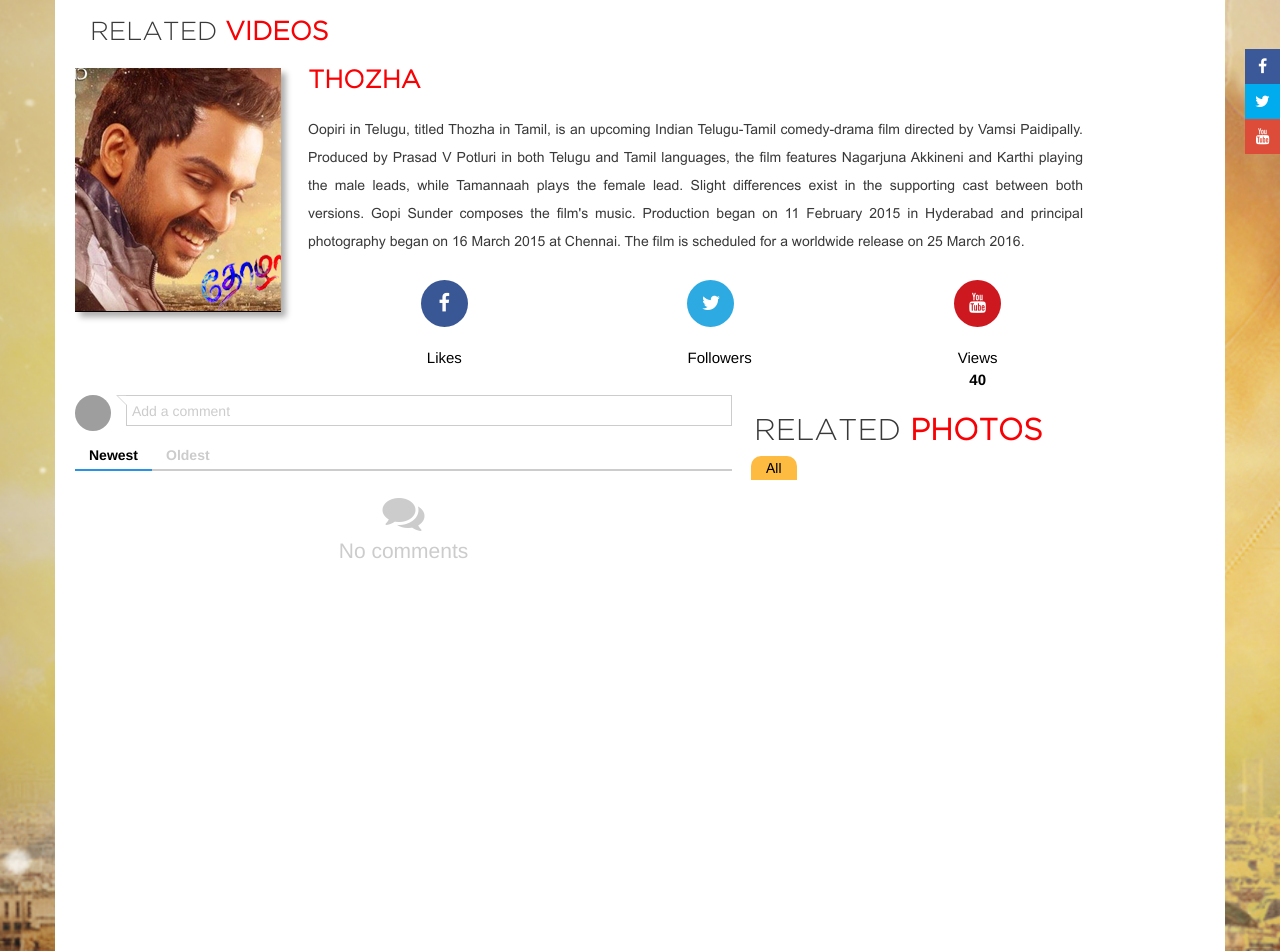
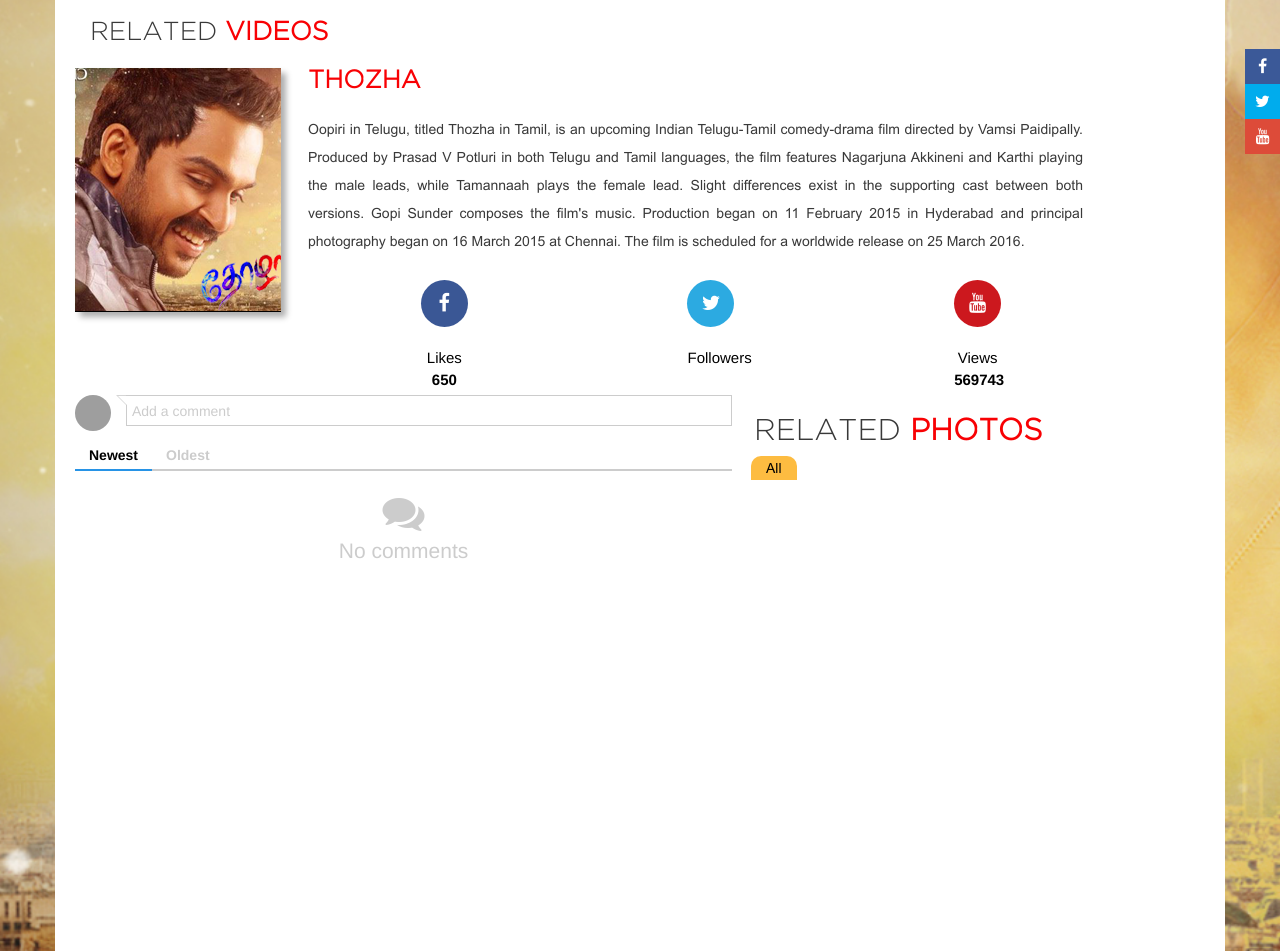
Before and after one commit to eteks/thozha, a PHP site: page /home.php in a window 1280 px wide; the page is wider, and only the part inside the window is pictured. Shown: the part 101-1052 px from the top of that part. Run offline with PHP 8.4, Linux system fonts and the light colour scheme; data that the repository does not hold is empty; grey boxes are pictures that could not be loaded.

Commit message:
change fb count and youtube view

```diff
--- a/Thozha/home.php
+++ b/Thozha/home.php
@@ -240,7 +240,7 @@
            		<div class="col-md-4 col-sm-4 col-xs-3 fix_p_l">
 					<div class="single_social_share facebook">
 					   <a href="https://www.facebook.com/thozhatamilmovie" target="_blank"><i class="fa fa-facebook social_font"></i></a>
-					   <a class="background_none" href="https://www.facebook.com/thozhatamilmovie" target="_blank"><span class="counter">Likes <b><?php echo $fb[0]->like_count;?></b></span></a>
+					   <a class="background_none" href="https://www.facebook.com/thozhatamilmovie" target="_blank"><span class="counter">Likes <b>650<?php //echo $fb[0]->like_count;?></b></span></a>
 					   </div>
 					  </div>
 
@@ -256,7 +256,7 @@
 
 					<div class="single_social_share youtube">
 					   <a href="https://www.youtube.com/channel/UCHDR6dL_xHlkIlsuF3dlNYQ" target="_blank"><i class="fa fa-youtube social_font"></i></a>
-					   <a class="background_none" href="https://www.youtube.com/channel/UCHDR6dL_xHlkIlsuF3dlNYQ" target="_blank"><span class="counter">Views <b>40</b></span></a> </div>
+					   <a class="background_none" href="https://www.youtube.com/channel/UCHDR6dL_xHlkIlsuF3dlNYQ" target="_blank"><span class="counter">Views <b>569743</b></span></a> </div>
 					</div>
 
            		<!-- <h5>Critics Rating:</h5>
```
